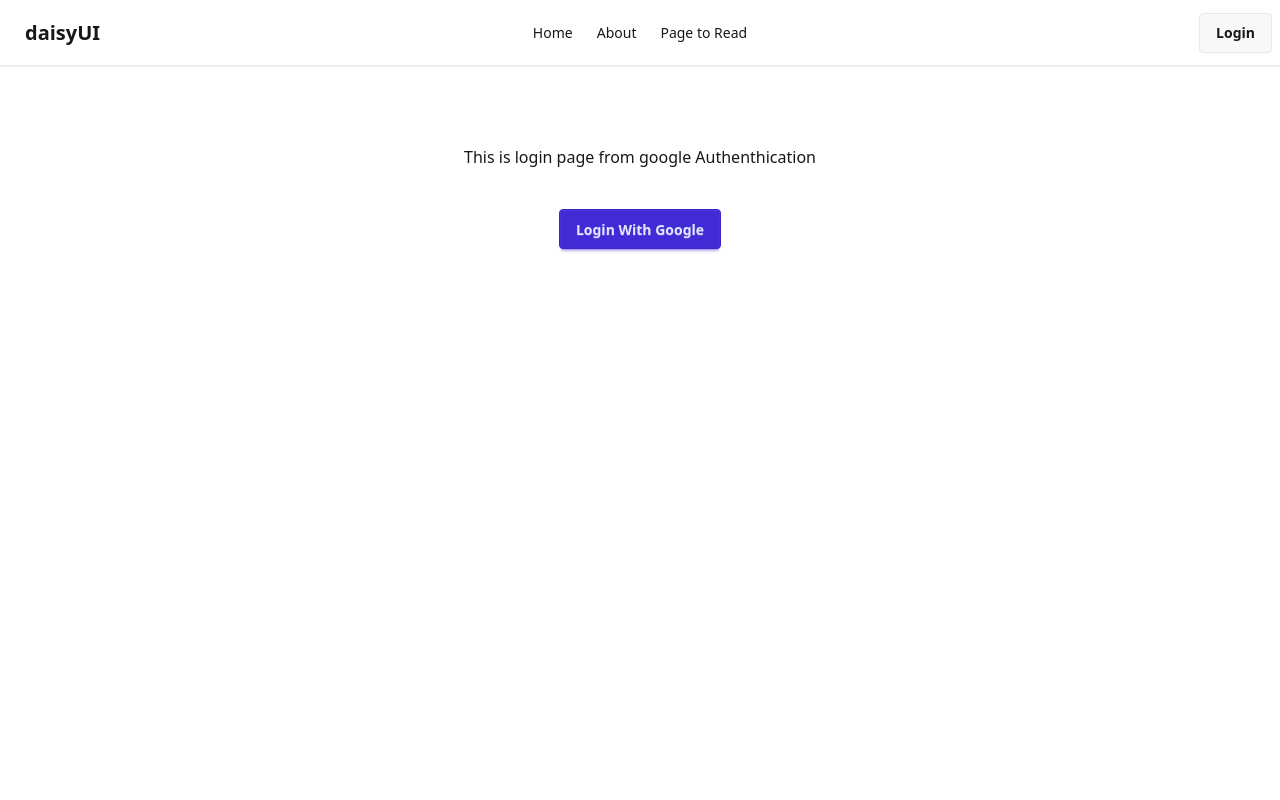
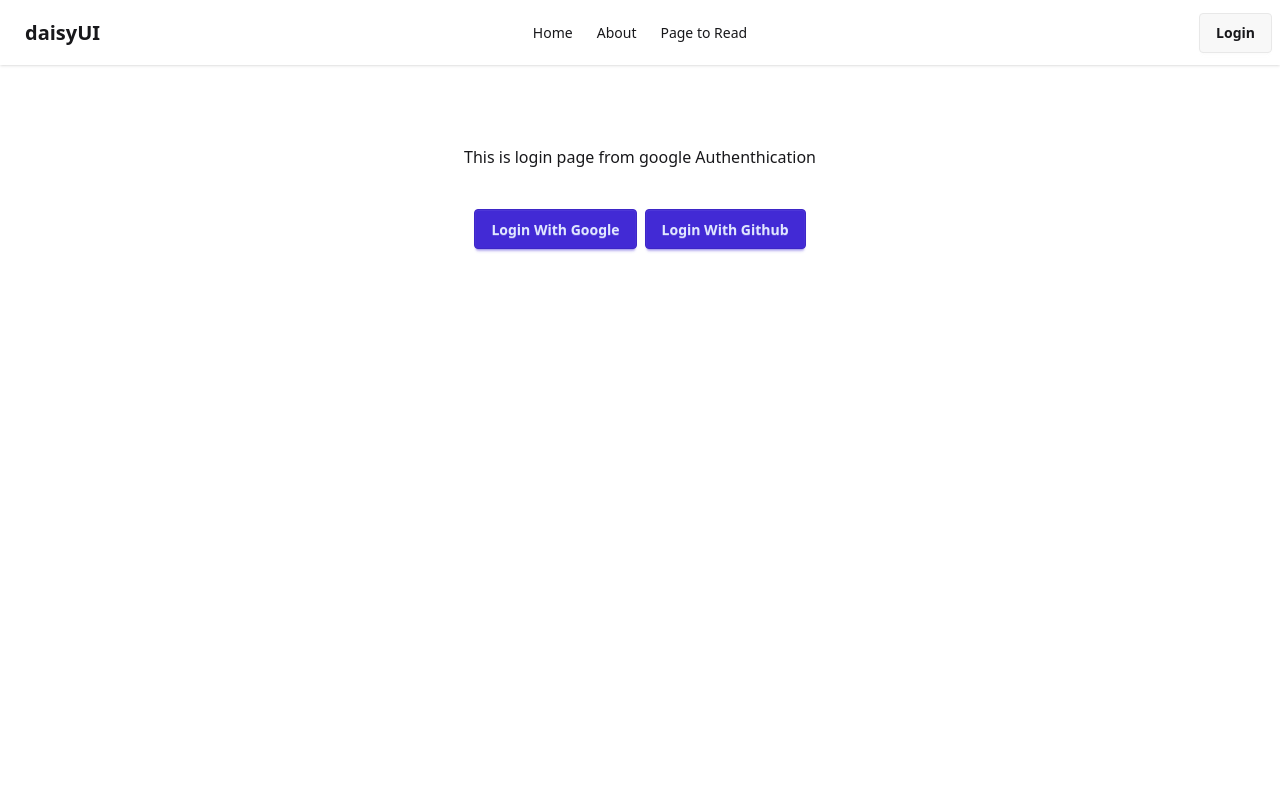
Before and after one commit to PritomChakma/Book-Vibe, a React (Vite) app: page /login in a window 1280 px wide. Shown: the top 800 px of the page. Built offline with nearby package versions, Linux system fonts and the light colour scheme.

Commit message:
login with github

```diff
--- a/src/assets/Components/Login/Login.jsx
+++ b/src/assets/Components/Login/Login.jsx
@@ -1,4 +1,9 @@
-import { GoogleAuthProvider, signInWithPopup, signOut } from "firebase/auth";
+import {
+  GithubAuthProvider,
+  GoogleAuthProvider,
+  signInWithPopup,
+  signOut,
+} from "firebase/auth";
 import { useState } from "react";
 import auth from "../Firebase/Firebase.init";
 
@@ -6,6 +11,7 @@ const Login = () => {
   const [user, setUser] = useState(null);
 
   const provider = new GoogleAuthProvider();
+  const githubProvider = new GithubAuthProvider();
 
   const handleGoogleLogin = () => {
     signInWithPopup(auth, provider)
@@ -28,6 +34,17 @@ const Login = () => {
       .catch((error) => console.log(error));
   };
 
+  const handleGithubLogin = () => {
+    signInWithPopup(auth, githubProvider)
+      .then((result) => {
+        console.log("Login with Github", result.user);
+        setUser(result.user);
+      })
+      .catch((error) => {
+        console.error("ERROR:", error.code, error.message);
+      });
+  };
+
   return (
     <div className="text-center mt-20">
       <h1>This is login page from google Authenthication</h1>
@@ -37,9 +54,14 @@ const Login = () => {
           Log out Google
         </button>
       ) : (
-        <button onClick={handleGoogleLogin} className="btn btn-primary my-10">
-          Login With Google
-        </button>
+        <div className="flex gap-2 justify-center">
+          <button onClick={handleGoogleLogin} className="btn btn-primary my-10">
+            Login With Google
+          </button>
+          <button onClick={handleGithubLogin} className="btn btn-primary my-10">
+            Login With Github
+          </button>
+        </div>
       )}
 
       {user && (
```
